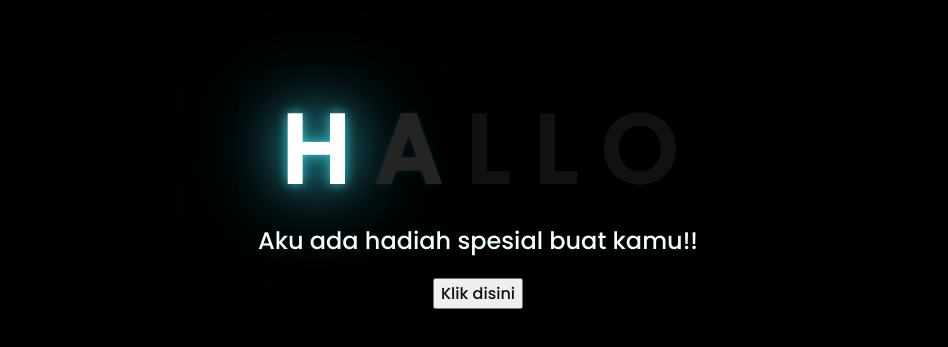
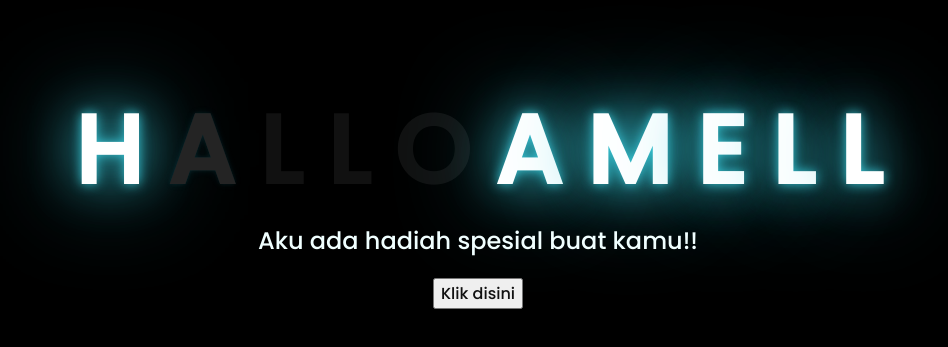
Before and after one commit to iFozKrampz/bungabuatamel.github.io, a plain HTML site: page index.html in a window 1280 px wide. Shown: the part 215-562 px from the top of the page, without its empty margins (170-1118 px from the left). Drawn offline with Linux system fonts and the light colour scheme.

Commit message:
index.html

```diff
--- a/index.html
+++ b/index.html
@@ -16,6 +16,12 @@
         <span>L</span>
         <span>L</span>
         <span>O</span>
+        <span> </span>
+        <span>A</span>
+        <span>M</span>
+        <span>E</span>
+        <span>L</span>
+        <span>L</span>
     </div>
     <div class="description">
         <span>Aku ada hadiah spesial buat kamu!!</span>
```
